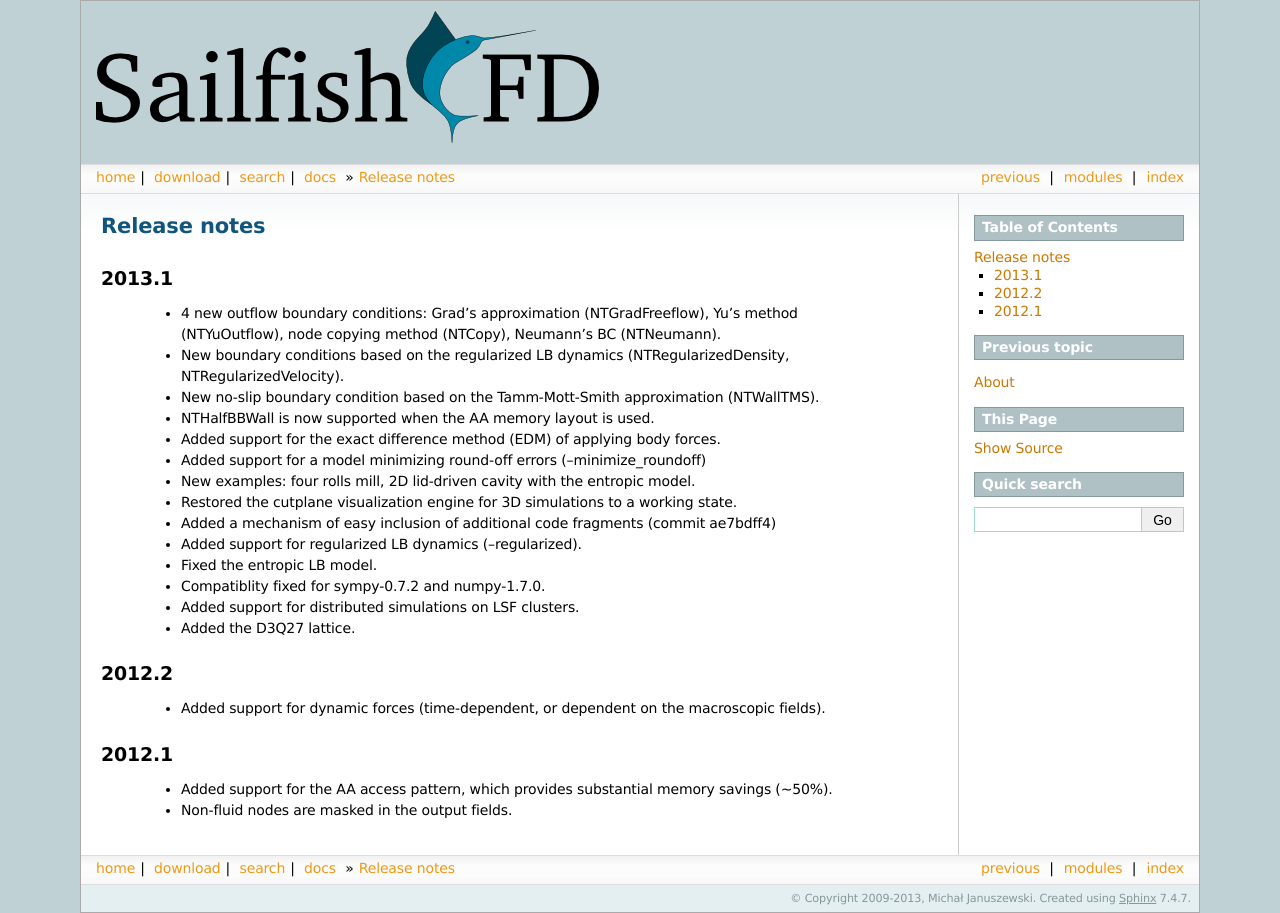
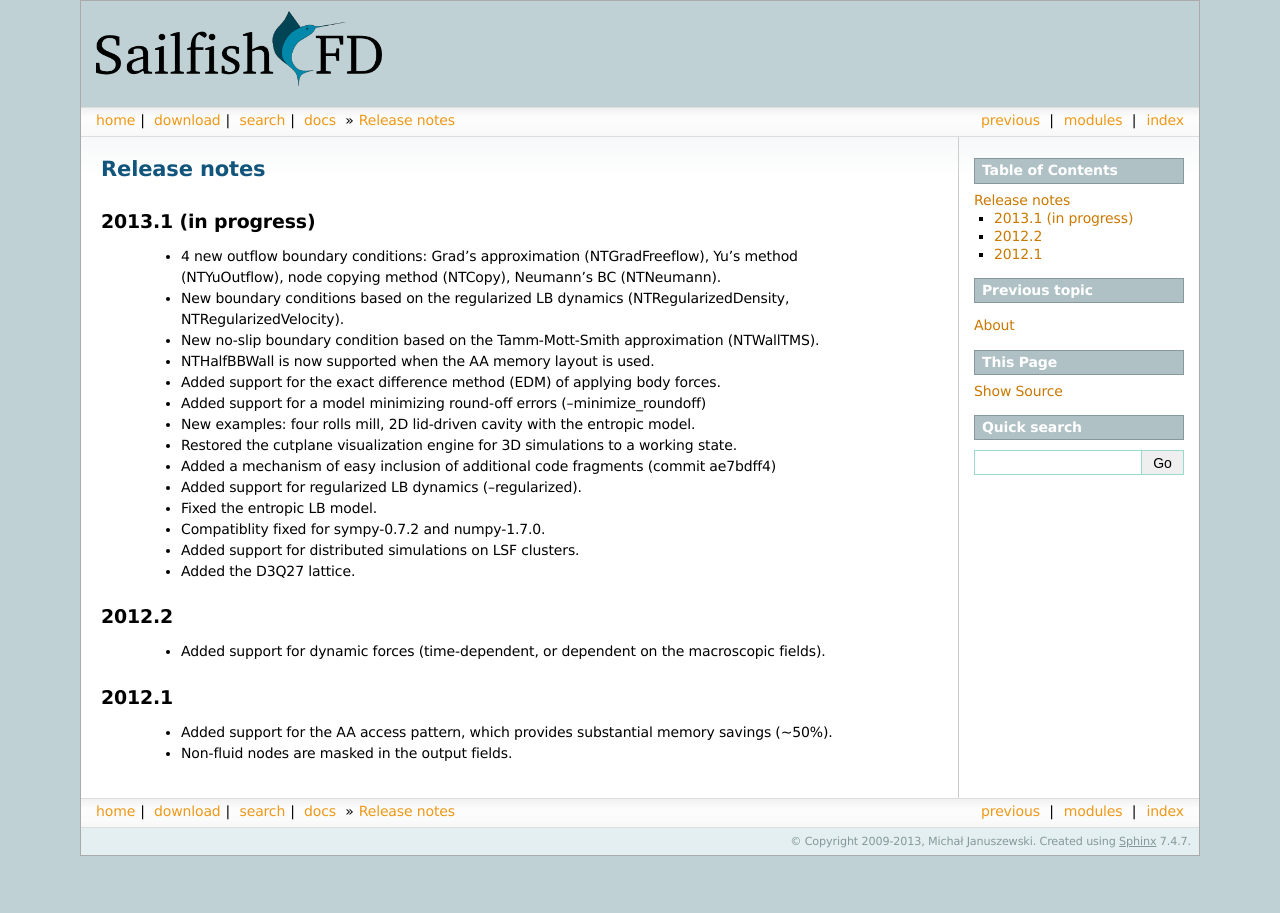
Before and after one commit to sailfish-team/sailfish, a Sphinx documentation site: the page built from doc/release.rst, in a window 1280 px wide. Built offline with Sphinx 7.4.7, drawn with Linux system fonts in a browser that asks for light colours; formulas are drawn with MathJax 3; pages that are not in the unit, such as notebooks, are missing from menus.

Commit message:
Mark the 2013.1 release as "in progress".

```diff
--- a/doc/_templates/layout.html
+++ b/doc/_templates/layout.html
@@ -11,7 +11,7 @@
 {% block relbar1 %}
 
 <div style="text-align: left; padding: 10px 10px 15px 15px">
-	<a href="{{ pathto('index') }}"><img src="{{ pathto("_static/logo.png", 1) }}" border="0" alt="Sailfish logo"/></a>
+	<a href="{{ pathto('index') }}"><img src="{{ pathto("_static/logo.png", 1) }}" border="0" style="height: 75px;" alt="Sailfish logo"/></a>
 </div>
 
 {{ super() }}
--- a/doc/release.rst
+++ b/doc/release.rst
@@ -1,8 +1,8 @@
 Release notes
 =============
 
-2013.1
-""""""
+2013.1 (in progress)
+""""""""""""""""""""
  * 4 new outflow boundary conditions: Grad's approximation (NTGradFreeflow), Yu's method (NTYuOutflow), node copying method (NTCopy), Neumann's BC (NTNeumann).
  * New boundary conditions based on the regularized LB dynamics (NTRegularizedDensity, NTRegularizedVelocity).
  * New no-slip boundary condition based on the Tamm-Mott-Smith approximation (NTWallTMS).
```
